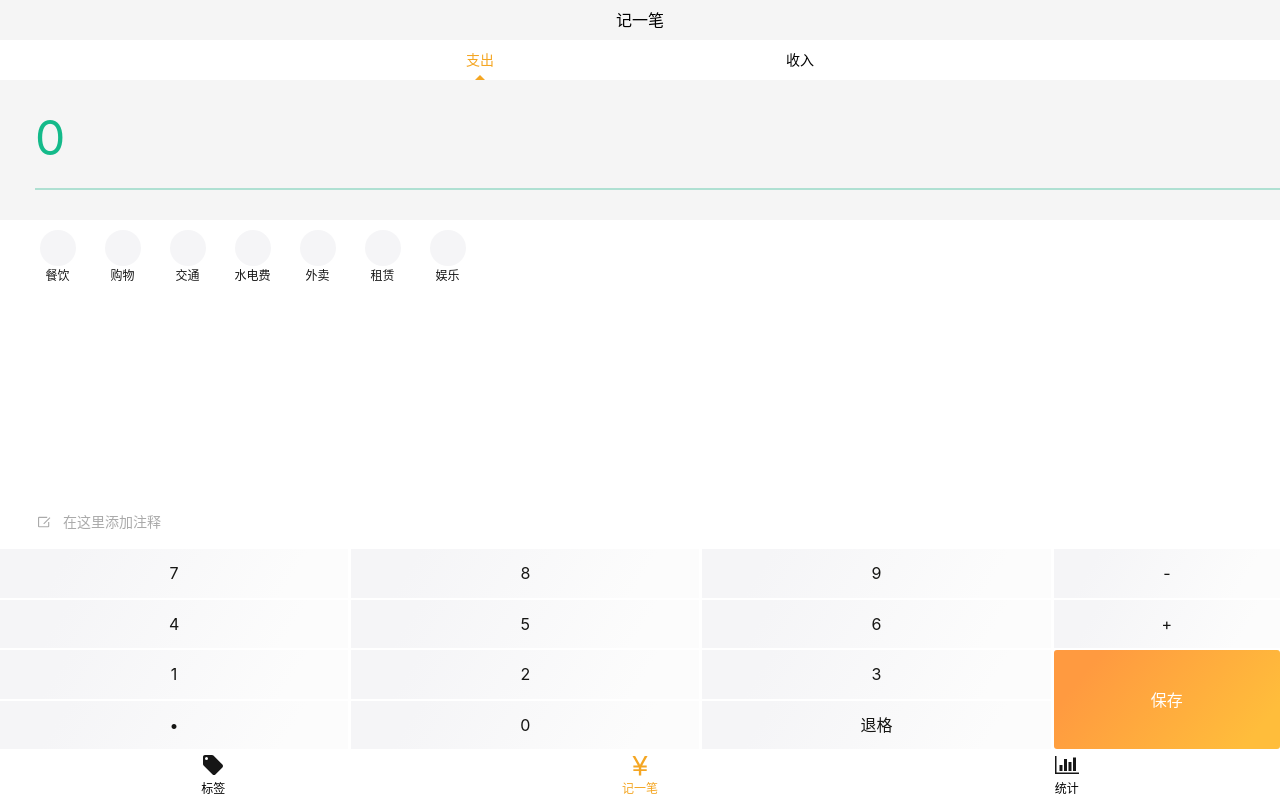
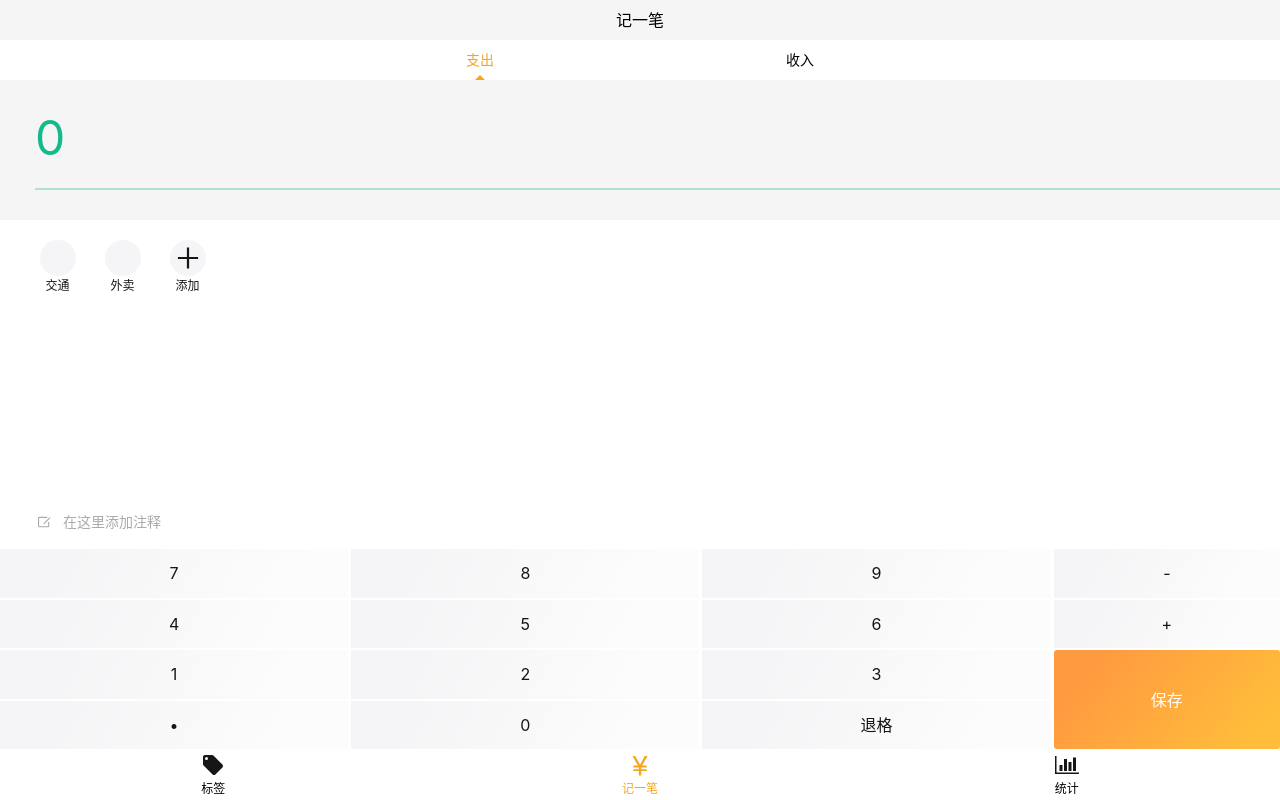
Before and after one commit to sandreams/bookkeeping, a React (Create React App) app: page /money in a window 1280 px wide. Built offline with nearby package versions, Linux system fonts and the light colour scheme.

Commit message:
fix 首页激活样式及跳转链接

```diff
--- a/src/helper.tsx
+++ b/src/helper.tsx
@@ -2,20 +2,21 @@ const fontColor = {
   active: '#F4A623', // 激活色
   normal: '#161614', // 通常色
   light: '#999999', // 浅色,
-  num: '#14BA8A' // 绿色
+  num: '#14BA8A', // 绿色
 }
 const svgColor = {
   active: '#F4A623', // 激活色
   light: '#999999', // 浅色
-  normal: '#161616'
+  normal: '#161616',
 }
 const bgColor = {
   grey: ' #F5F5F5',
   white: '#ffffff',
   shallow_grey: ' #F5F5F7',
-  danger: '#fd8989'
+  danger: '#fd8989',
+  active: '#F4A623',
 }
 const borderColor = {
-  green: '#AFE0D2'
+  green: '#AFE0D2',
 }
 export { fontColor, svgColor, bgColor, borderColor }
--- a/src/views/money/TagsSection.tsx
+++ b/src/views/money/TagsSection.tsx
@@ -1,4 +1,5 @@
 import { memo } from 'react'
+import { Link } from 'react-router-dom'
 import styled from 'styled-components'
 import TagItem from './components/TagItem'
 import { TagProps } from 'types/money'
@@ -12,11 +13,12 @@ const Wrapper = styled.div`
   align-content: flex-start;
 `
 const TagsSection: React.FC<TagProps> = (props) => {
-  const { tags } = useTags()
+  const { getCheckedTags } = useTags()
+  const checkedTags = getCheckedTags()
   console.log('tags 组件渲染了')
   return (
     <Wrapper>
-      {tags.map((t) => (
+      {checkedTags.map((t) => (
         <TagItem
           key={t.id}
           isActive={props.selected.id === t.id}
@@ -25,6 +27,9 @@ const TagsSection: React.FC<TagProps> = (props) => {
           onTagChange={() => props.onChange(t)}
         />
       ))}
+      <Link to={{ pathname: '/tag/new' }}>
+        <TagItem key={0} isActive={false} tagName="添加" iconName="plus1" />
+      </Link>
     </Wrapper>
   )
 }
--- a/src/views/money/components/TagItem.tsx
+++ b/src/views/money/components/TagItem.tsx
@@ -4,11 +4,12 @@ import { bgColor, svgColor, fontColor } from 'src/helper'
 import { TagItemProps } from 'types/money'
 import { memo } from 'react'
 const TagItemWrapper = styled.div`
+  .outer-wrapper {
     width: 65px;
-  height: 66px;
     display: flex;
     flex-direction: column;
     align-items: center;
+    padding: 10px 0;
     .icon-container {
       width: 36px;
       height: 36px;
@@ -20,17 +21,16 @@ const TagItemWrapper = styled.div`
         height: 30px;
         fill: ${fontColor.normal};
       }
-    &.icon-active {
-      background-color: ${svgColor.active};
-      .icon {
-        fill: #fff;
-      }
-    }
     }
     .tag-name {
       line-height: 20px;
       font-size: 12px;
       color: ${svgColor.normal};
+    }
+    &.icon-active {
+      /* background-color: ${bgColor.grey}; */
+      background-color: #e3e3e3;
+    }
   }
 `
 const TagItem: React.FC<TagItemProps> = (props) => {
@@ -38,13 +38,14 @@ const TagItem: React.FC<TagItemProps> = (props) => {
   return (
     <TagItemWrapper>
       <div
-        className={`icon-container ${props.isActive ? ' icon-active' : ''}`}
+        className={`outer-wrapper ${props.isActive ? ' icon-active' : ''}`}
         onClick={props.onTagChange}
-        data-name={props.tagName}
       >
+        <div className={`icon-container`} data-name={props.tagName}>
           <Icon name={props.iconName} />
         </div>
         <div className="tag-name">{props.tagName}</div>
+      </div>
     </TagItemWrapper>
   )
 }
--- a/types/money/index.d.ts
+++ b/types/money/index.d.ts
@@ -23,7 +23,7 @@ interface TagItemProps {
   iconName: string
   tagName: string
   isActive: boolean
-  onTagChange: () => void
+  onTagChange?: () => void
 }
 interface TagProps {
   selected: TagData
```
Lines whose indentation alone changed are shown as unchanged.
